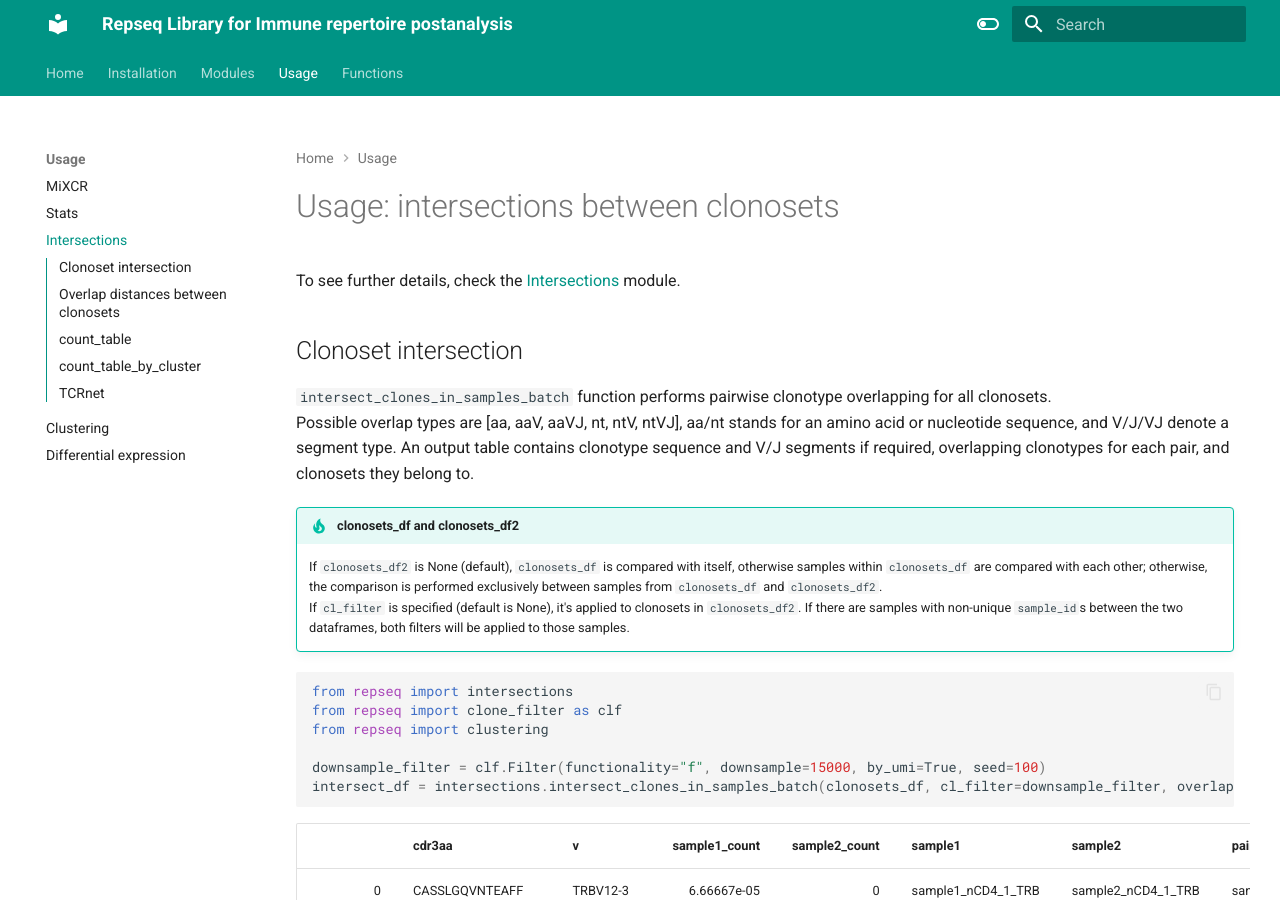
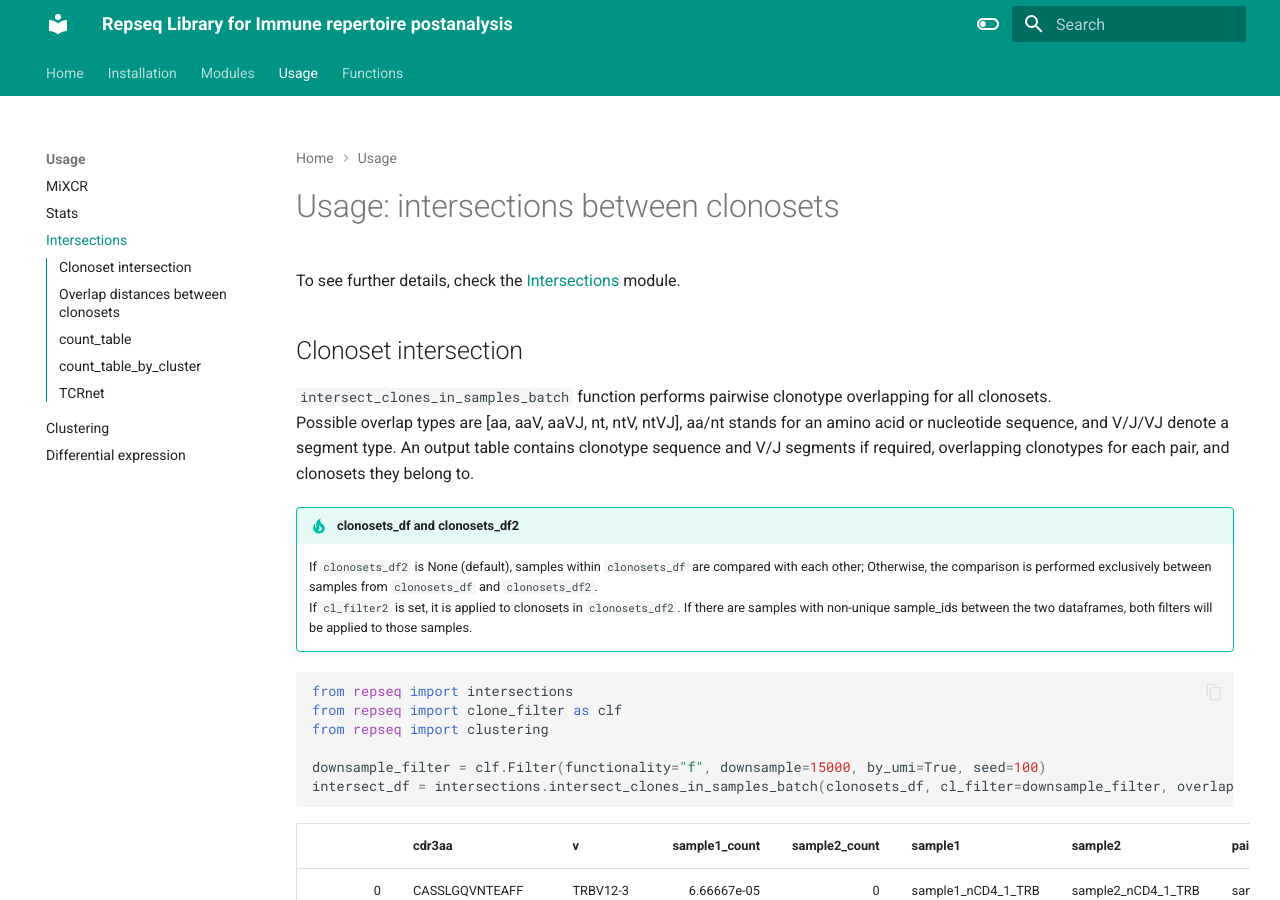
Before and after one commit to mmjmike/repseq, an MkDocs documentation site: the page built from docs/usage_intersections.md, in a window 1280 px wide and 900 px high. Built offline with MkDocs 1.6.1 and Material for MkDocs 9.7.7, drawn with Linux system fonts in a browser that asks for light colours.

Commit message:
typo in intersections

````diff
--- a/docs/usage_intersections.md
+++ b/docs/usage_intersections.md
@@ -9,8 +9,9 @@ To see further details, check the [Intersections](functions.md#intersections) mo
 An output table contains clonotype sequence and V/J segments if required, overlapping clonotypes for each pair, and clonosets they belong to.
 
 !!! tip "clonosets_df and clonosets_df2"
-    If `clonosets_df2` is None (default), `clonosets_df` is compared with itself, otherwise samples within `clonosets_df` are compared with each other; otherwise, the comparison is performed exclusively between samples from `clonosets_df` and `clonosets_df2`.
-    <br>If `cl_filter` is specified (default is None), it's applied to clonosets in `clonosets_df2`. If there are samples with non-unique `sample_id`s between the two dataframes, both filters will be applied to those samples.
+    If `clonosets_df2` is None (default), samples within `clonosets_df` are compared with each other;
+    Otherwise, the comparison is performed exclusively between samples from `clonosets_df` and `clonosets_df2`.
+    <br>If `cl_filter2` is set, it is applied to clonosets in `clonosets_df2`. If there are samples with non-unique sample_ids between the two dataframes, both filters will be applied to those samples.
 
 
 ```py
````
